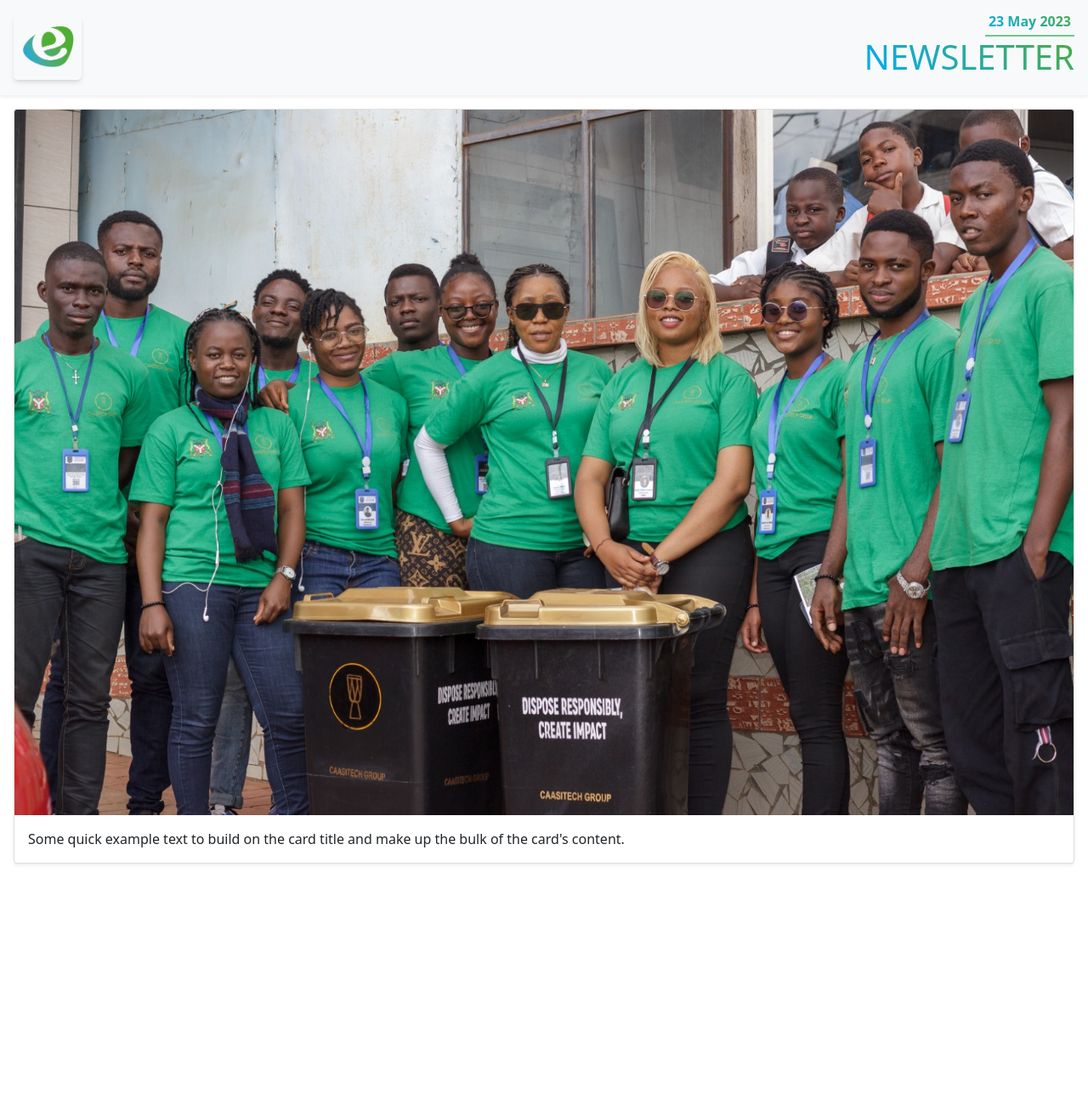
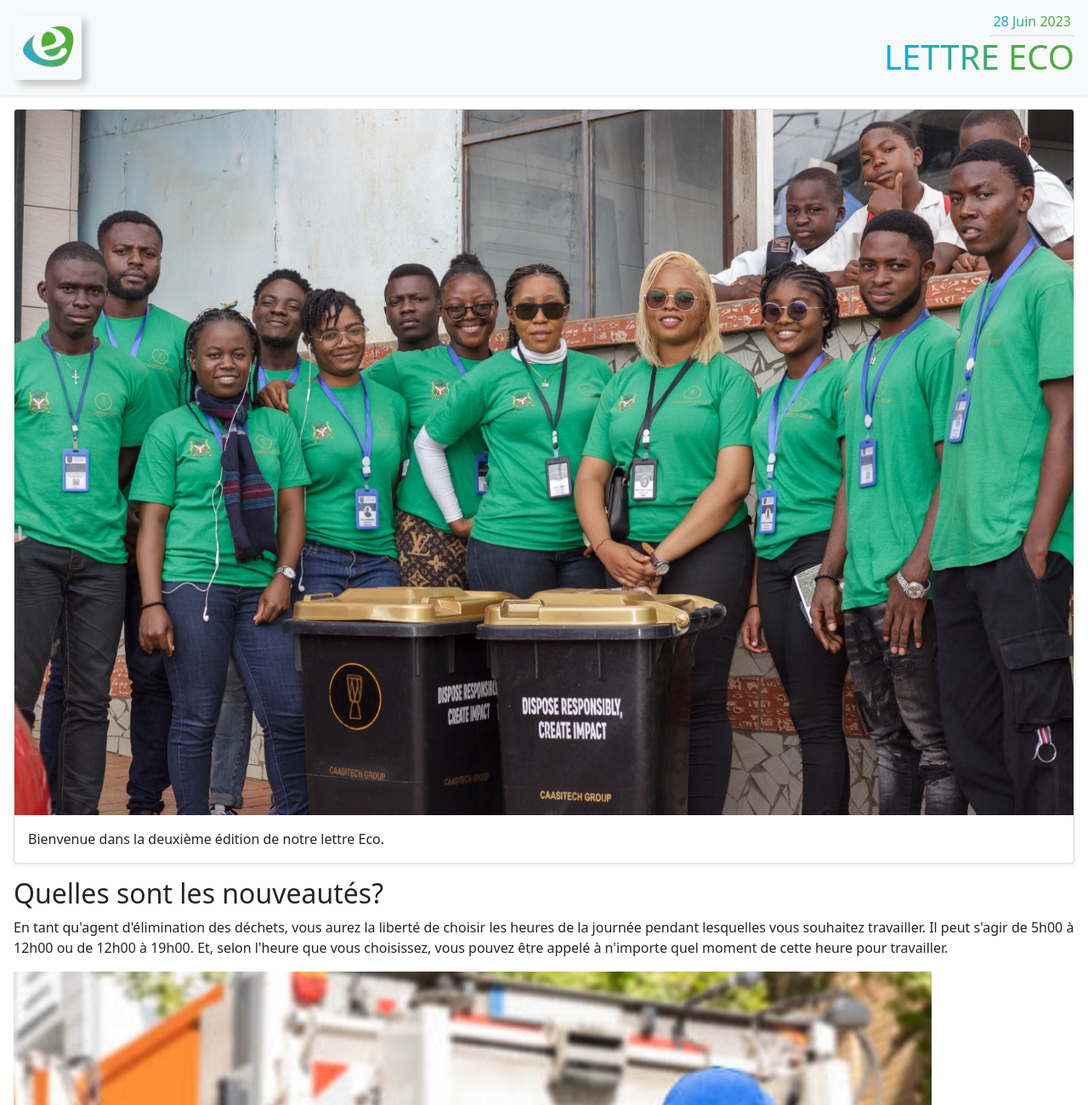
Before and after one commit to a-che613/ecoletter, a website: page index.html in a window 1280 px wide. Shown: the top 1300 px of the page at 85% size. Before the commit the page ends 1032 px from the top, so only its background shows below. Drawn offline with nearby package versions, Linux system fonts and the light colour scheme.

Commit message:
added more content

```diff
--- a/index.html
+++ b/index.html
@@ -11,21 +11,31 @@
   <!-- <nav class="navbar navbar-light bg-green-50 shadow-sm position-sticky top-0 z-10 pl-1 pr-1"> -->
   <nav class="navbar navbar-light bg-light shadow-sm position-sticky top-0 z-10 pl-1 pr-1">
     <div class="container-fluid d-flex align-items-center">
-      <div class="border-0 border-gray-350 rounded-3 shadow-md navbar-brand">
+      <div class="border-0 border-gray-350 rounded-3  navbar-brand logo">
         <img src="images/logo1-removebg-preview.png" alt="logo" class="imgg">
       </div>
       <div class="navbar-brand m-0 d-flex flex-column align-items-end justify-content-center">
-        <span class="mb-0 fs-6 text-blue-600/[.7] pb-1 pr-1 pl-1 border-b-2 border-green-600/[.6] fw-bold gt">23 May 2023</span>
-        <p class="h1 text-green-600 gt">NEWSLETTER</p>
+        <span class="mb-0 fs-6 text-gray-600/[.5] pb-1 pr-1 pl-1 border-b-2 border-gray-900/[.08] gt">28 Juin 2023</span>
+        <p class="h1 text-green-600 gt">LETTRE ECO</p>
         <!-- <p class="h1 text-black-900">NEWSLETTER</p> -->
       </div>
     </div>
   </nav>
-  <section class="p-3">
+  <section class="p-3 d-flex flex-column gap-3">
     <div class="card shadow-sm">
       <img src="images/IMG-20230516-WA0078.jpg" class="card-img-top" alt="...">
       <div class="card-body">
-        <p class="card-text">Some quick example text to build on the card title and make up the bulk of the card's content.</p>
+        <p class="card-text">Bienvenue dans la deuxième édition de notre lettre Eco.</p>
+      </div>
+    </div>
+    <div>
+      <p class="h2">Quelles sont les nouveautés?</p>
+      <div>
+        <p>En tant qu'agent d'élimination des déchets, vous aurez la liberté de choisir les heures
+          de la journée pendant lesquelles vous souhaitez travailler. Il peut s'agir de 5h00 à 12h00 ou de 12h00 à 19h00.
+          Et, selon l'heure que vous choisissez, vous pouvez être appelé à n'importe quel moment de cette heure pour travailler.
+        </p>
+        <img src="images/PA EcoCaasitech.jpg" class="img-fluid" alt="...">
       </div>
     </div>
   </section>
--- a/src/input.css
+++ b/src/input.css
@@ -7,7 +7,16 @@
 }
 
 .gt {
-  background-image: linear-gradient(40deg, rgb(0, 170, 255), #4cac3e);
+  background-image: linear-gradient(to right, rgb(0, 170, 255), #4cac3e 70%);
   background-clip: text;
   color: transparent;
 }
+
+.logo {
+  border: none;
+  box-shadow: 6px 6px 8px 0 rgba(0, 0, 0, 0.216);
+}
+
+/* .logo:hover {
+  box-shadow: 8px 8px 8px 0 rgba(0, 0, 0, 0.478);
+} */
```
Also changed, not shown: dist/output.css, images/PA EcoCaasitech.jpg (added).
